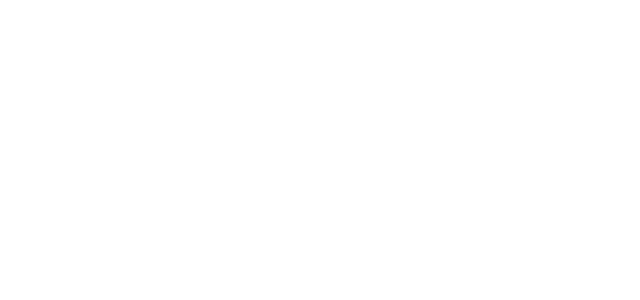
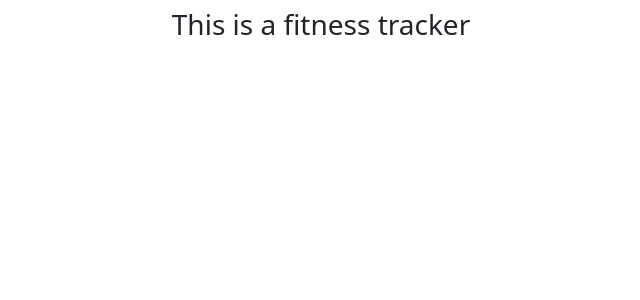
Before and after one commit to dibdas/track-fitness-ui, a React (Create React App) app: page / in a window 1280 px wide. Shown: the top 300 px of the page, without its empty margins (319-959 px from the left). Built offline with nearby package versions, Linux system fonts and the light colour scheme.

Commit message:
added home component

```diff
--- a/src/App.js
+++ b/src/App.js
@@ -1,11 +1,13 @@
-
-import './App.css';
+import { BrowserRouter } from 'react-router-dom';
+import Home from './components/Home';
 
 function App() {
   return (
-    <div className="App">
-
-    </div>
+    <>
+      <BrowserRouter>
+        <Home />
+      </BrowserRouter>
+    </>
   );
 }
 
--- a/src/components/Home.js
+++ b/src/components/Home.js
@@ -1,8 +1,8 @@
-import React from "react"
-const Home=()=>{
-    <div>
-        <h3>This is a fitness tracker</h3>
-    </div>
+import React from 'react';
 
-}
-export default Home
+const Home = () => (
+  <div>
+    <h3 className="mt-2 text-center">This is a fitness tracker</h3>
+  </div>
+);
+export default Home;
--- a/src/index.js
+++ b/src/index.js
@@ -9,7 +9,7 @@
   <React.StrictMode>
     <App />
   </React.StrictMode>,
-  document.getElementById('root')
+  document.getElementById('root'),
 );
 
 // If you want to start measuring performance in your app, pass a function
--- a/src/reportWebVitals.js
+++ b/src/reportWebVitals.js
@@ -1,6 +1,8 @@
-const reportWebVitals = onPerfEntry => {
+const reportWebVitals = (onPerfEntry) => {
   if (onPerfEntry && onPerfEntry instanceof Function) {
-    import('web-vitals').then(({ getCLS, getFID, getFCP, getLCP, getTTFB }) => {
+    import('web-vitals').then(({
+      getCLS, getFID, getFCP, getLCP, getTTFB,
+    }) => {
       getCLS(onPerfEntry);
       getFID(onPerfEntry);
       getFCP(onPerfEntry);
```
Also changed, not shown: package.json (+18 -1 lines), 1 other file (tests, documents, lock files or other folders).
